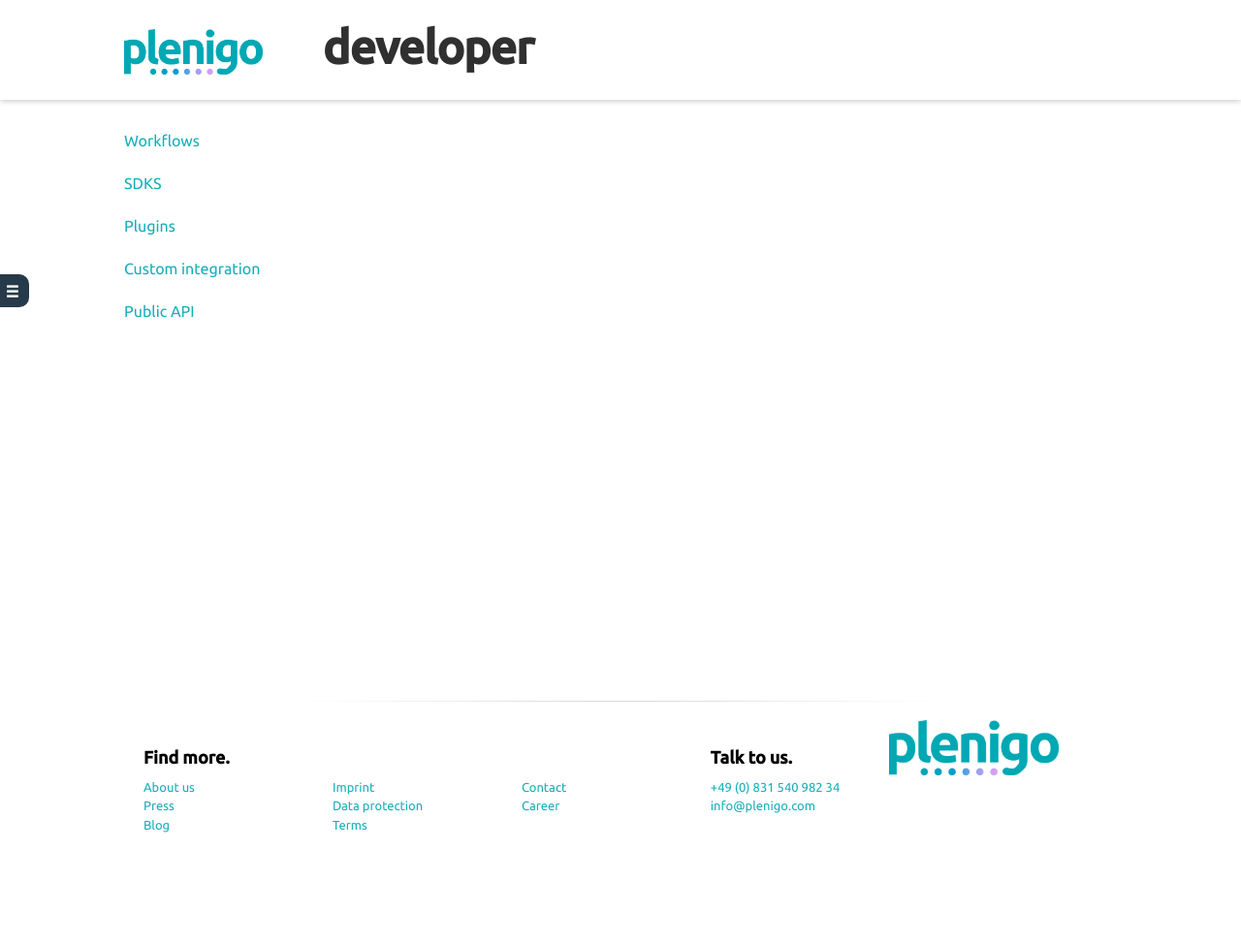
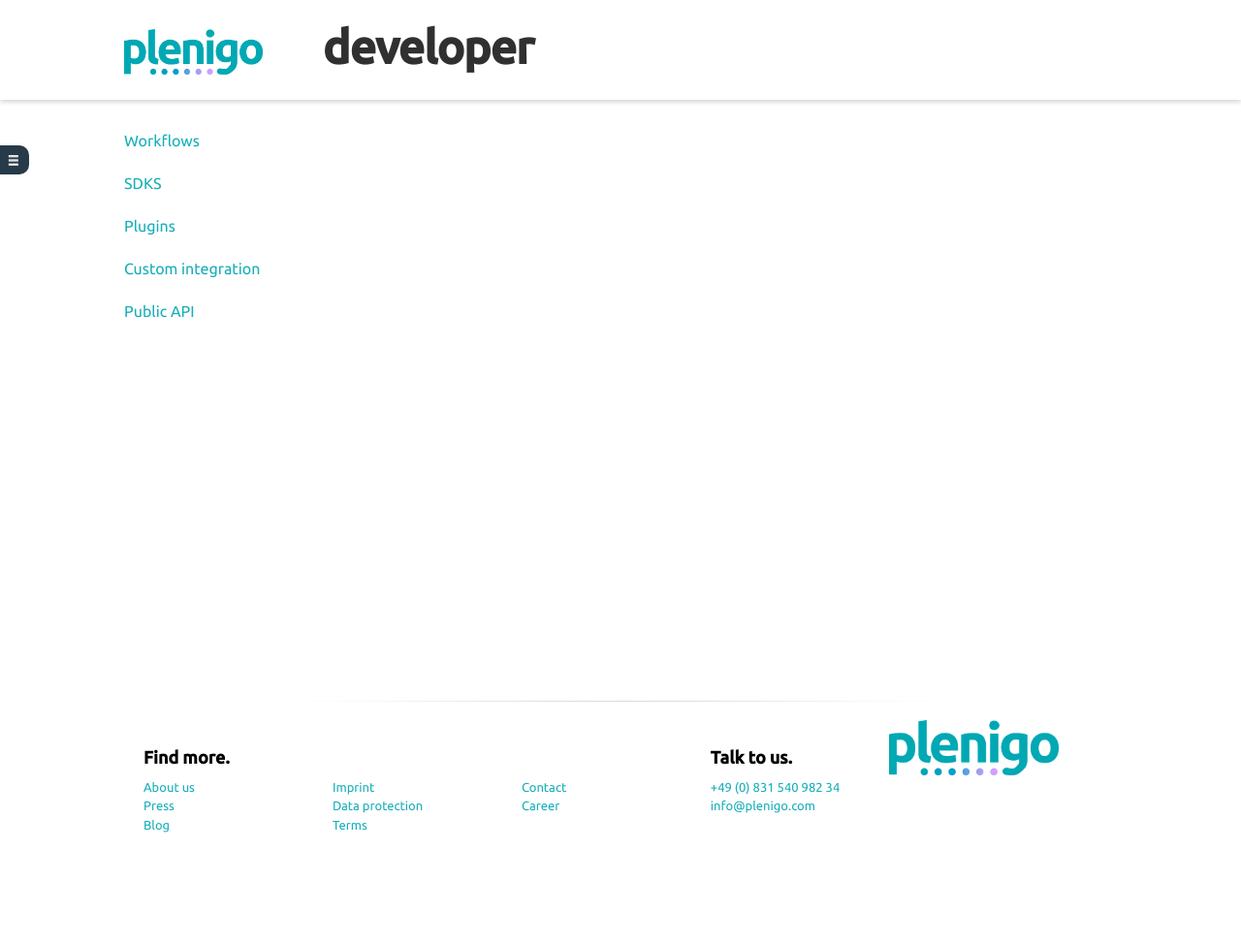
Before and after one commit to plenigo/plenigo.github.io, a Jekyll site: the page built from index.md, in a window 1280 px wide. Shown: the whole page at 97% size. Built offline with Jekyll 4.4.1, drawn with Linux system fonts in a browser that asks for light colours.

Commit message:
js for menu

```diff
--- a/_sass/_nav.scss
+++ b/_sass/_nav.scss
@@ -1,18 +1,21 @@
 .inner > section {
   transition: margin .5s;
 }
-#navigation {
+.inner #navigation {
 
   position: absolute;
-  width: 200px;
-  left: -200px;
+  width: 350px;
+  left: -350px;
   //top: 0;
   background: #273A49;
   color: #eee;
   transition: left .5s;
+  z-index: 1;
+  padding-right: 25px;
 
   a, a:active, a:visited {
     color: #eee;
+    font-size: .85em;
   }
 
   li {
@@ -20,11 +23,12 @@
     padding-left: 0;
   }
   ul {
-
+    margin-top: 5px;
+    margin-bottom: 0;
   }
 
   #navHandle {
-    top: 150px;
+    top: 17px;
     right: -30px;
     color: #fff;
     background: #273A49;
@@ -48,7 +52,7 @@
   }
 
   .inner > section {
-    margin-left: 225px;
+    margin-left: 375px;
   }
 
 }
```
Also changed, not shown: assets/js/app.js (+7 -1 lines), assets/js/app.min.js.
